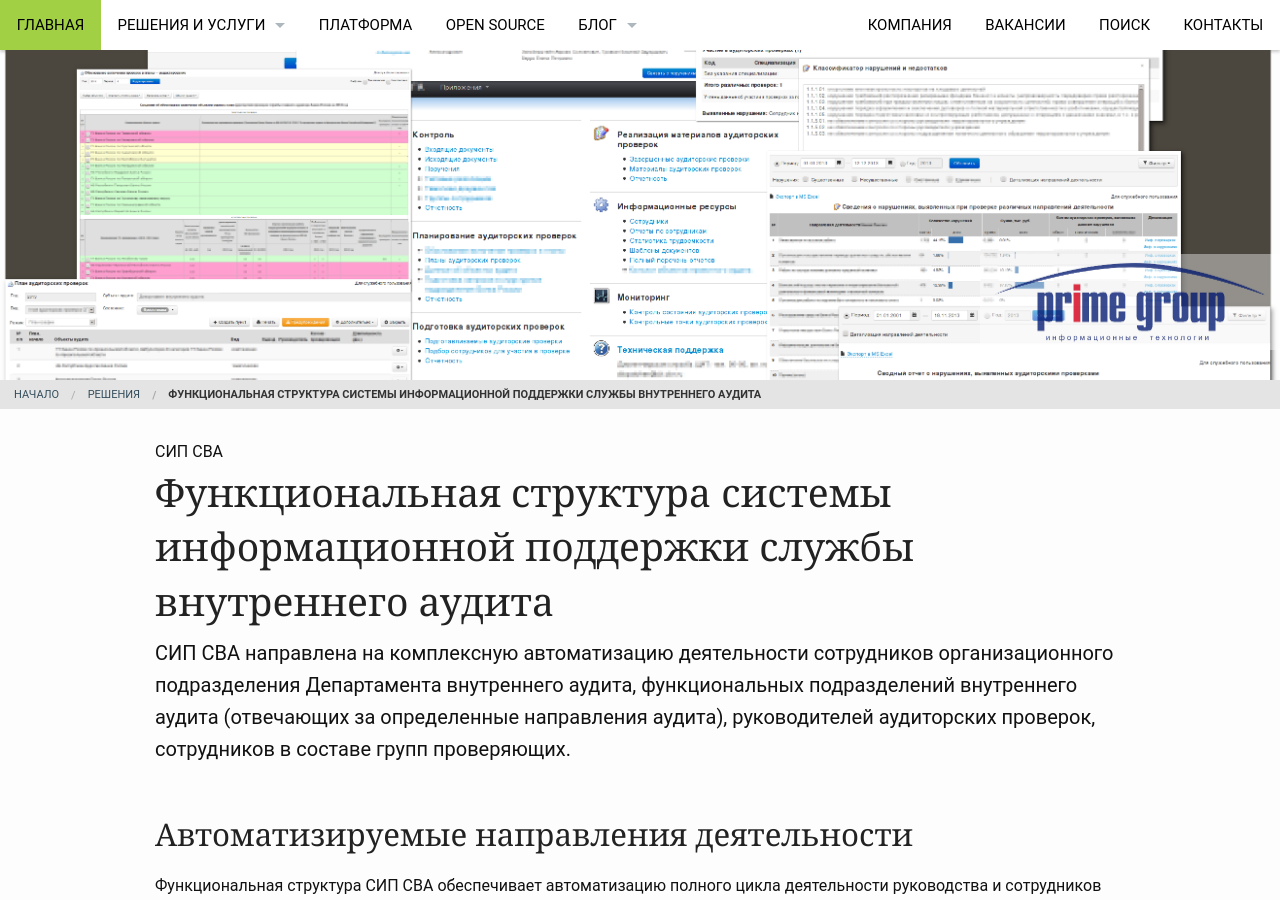
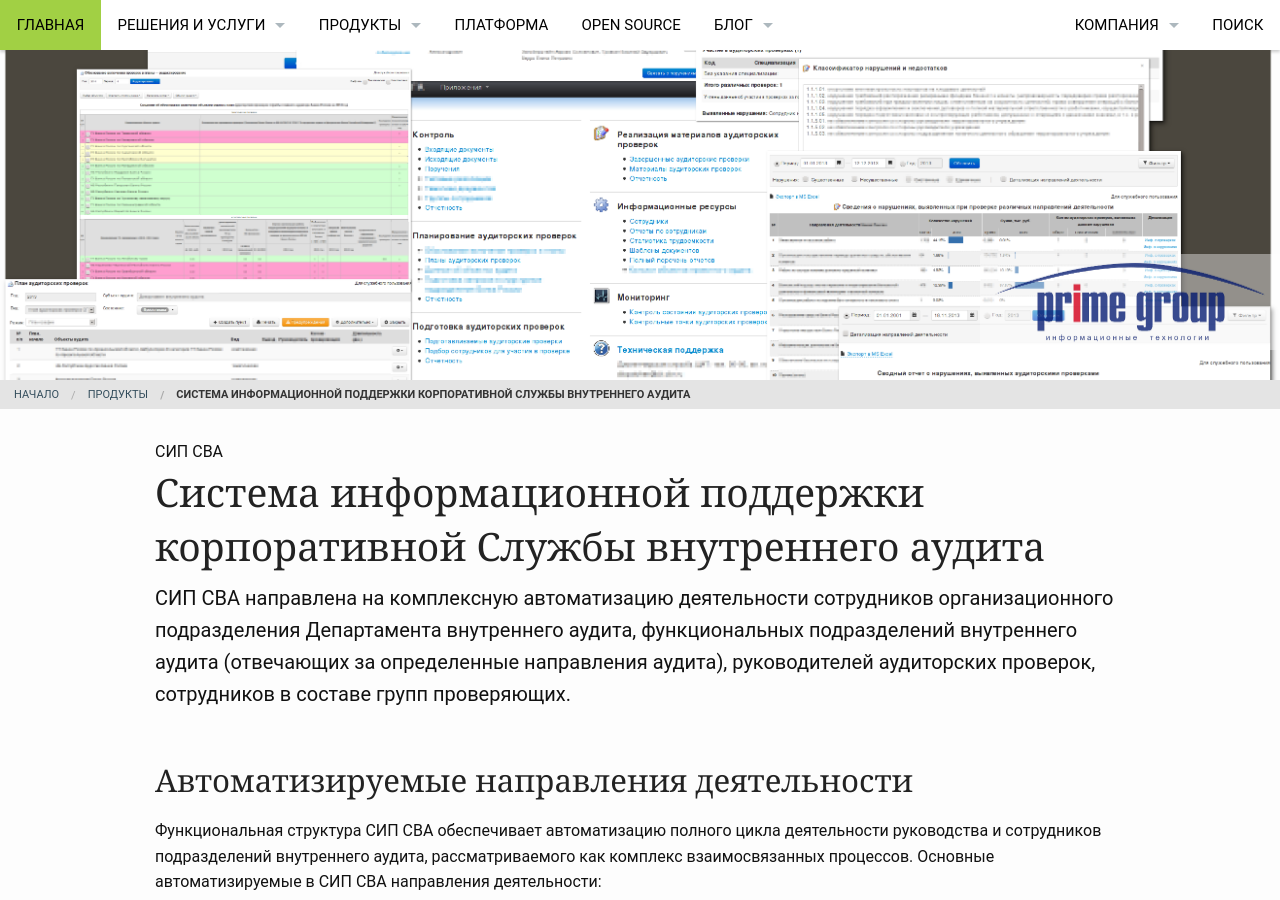
Before and after one commit to primetver/primetver.github.io, a Jekyll site: the page built from _posts/products/2016-02-15-sva-functions.md, in a window 1280 px wide and 900 px high. Built offline with Jekyll 4.4.1, drawn with Linux system fonts in a browser that asks for light colours.

```diff
--- a/_data/navigation.yml
+++ b/_data/navigation.yml
@@ -9,7 +9,7 @@
   url: "/service/"
   side: left
   dropdown:
-  - title: "Управление информацией"
+  - title: "Хранилища данных и бизнес-аналитика"
     url: "/service/ias/"
   - title: "Разработка на базе свободного ПО"
     url: "/service/develop/"
@@ -19,6 +19,15 @@
     url: "/service/migration/"
   - title: "Расширенная техническая поддержка"
     url: "/service/support/"
+
+- title: "Продукты"
+  url: #
+  side: left
+  dropdown:
+  - title: "Информационная поддержка аудита"
+    url: "/products/sipsva/"
+  - title: "Интеллектуальный транспорт данных"
+    url: "/products/trada/"
 
 - title: "Платформа"
   url: "/platform/"
@@ -41,15 +50,13 @@
 - title: "Компания"
   url: "/info/"
   side: right
-
-- title: "Вакансии"
-  url: "/job/"
-  side: right
+  dropdown:
+  - title: "Работа в Тверском филиале"
+    url: "/job/"
+  - title: "Контактная информация"
+    url: "/contact/"
+    side: right
 
 - title: "Поиск"
   url: "/search/"
   side: right
-
-- title: "Контакты"
-  url: "/contact/"
-  side: right
--- a/_posts/2016-02-15-sva-functions.md
+++ b/_posts/products/2016-02-15-sva-functions.md
@@ -4,10 +4,10 @@ layout: page-fullwidth
 # Content
 #
 subheadline: "СИП СВА"
-title: "Функциональная структура системы информационной поддержки службы внутреннего аудита"
+title: "Cистема информационной поддержки корпоративной Службы внутреннего аудита"
 teaser: "СИП СВА направлена на комплексную автоматизацию деятельности сотрудников организационного подразделения Департамента внутреннего аудита, функциональных подразделений внутреннего аудита (отвечающих за определенные направления аудита), руководителей аудиторских проверок, сотрудников в составе групп проверяющих."
 categories:
-  - Решения
+  - Продукты
 tags:
   - audit
   - product
```
Also changed, not shown: other parts of _posts/products/2016-02-15-sva-functions.md (+1 -1 lines), _posts/products/2016-05-20-trada.md (added, +73 -0 lines), images/trada/trada.png (added).
